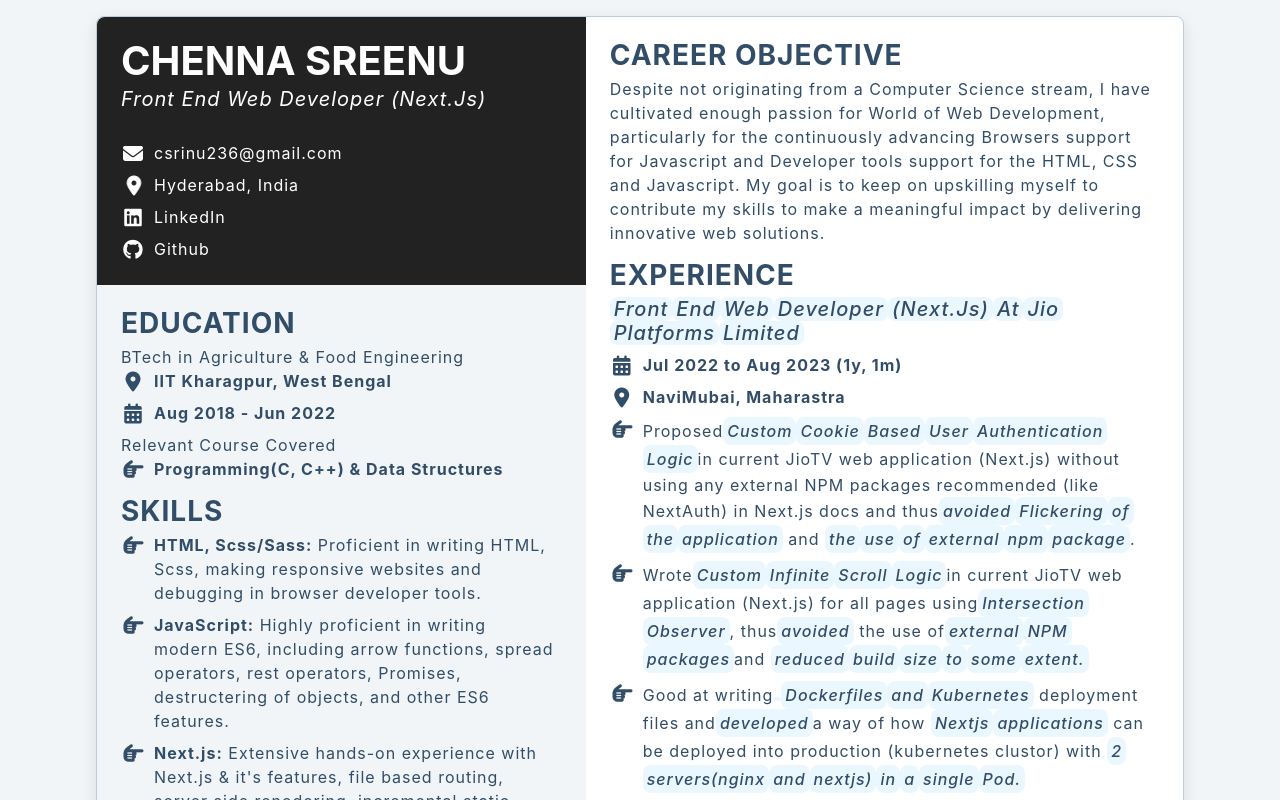
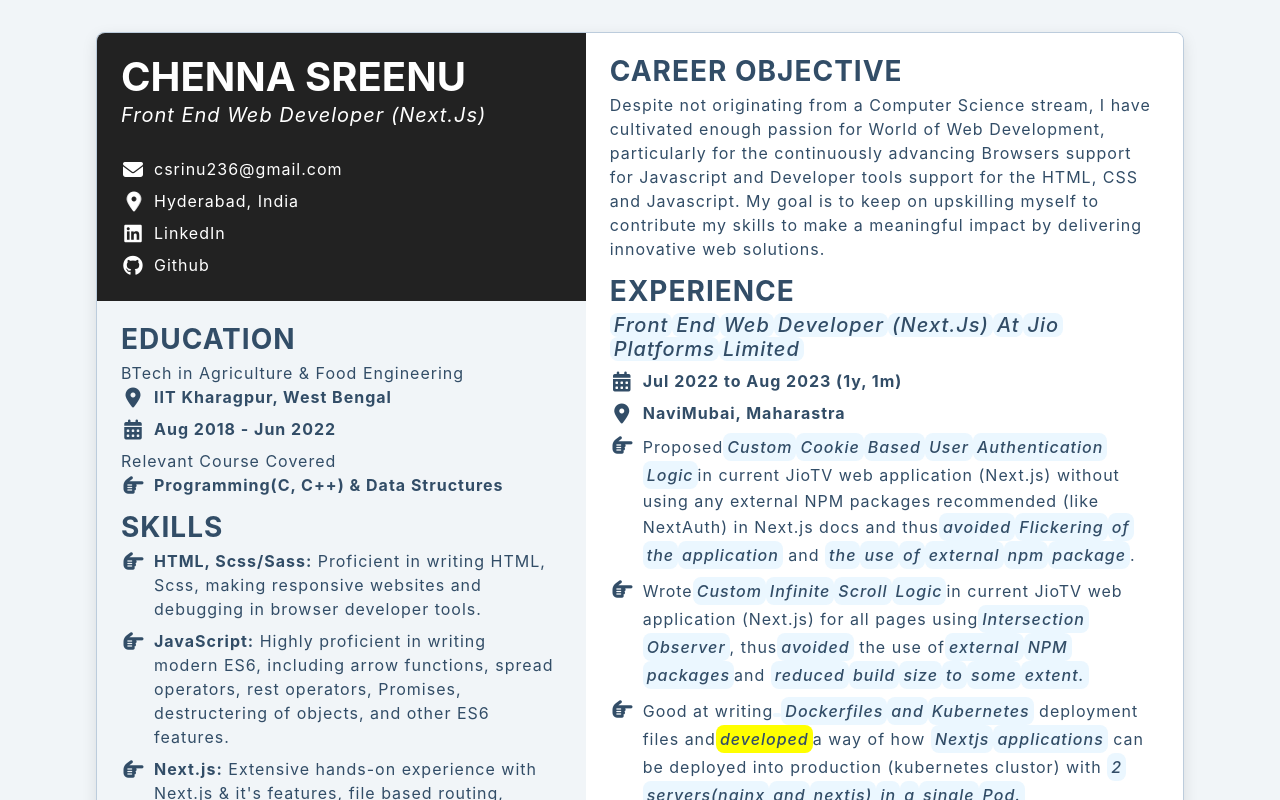
Before and after one commit to csrinu236/resume-maker, a Next.js app: page / in a window 1280 px wide. Shown: the top 800 px of the page. Built offline with nearby package versions, Linux system fonts and the light colour scheme.

Commit message:
styles changed

```diff
--- a/styles/main.scss
+++ b/styles/main.scss
@@ -173,7 +173,7 @@ p {
 }
 /* section */
 .section {
-  padding: 1rem 0;
+  padding: 2rem 0;
 }
 
 .mb-0 {
@@ -283,6 +283,10 @@ p {
   span {
     margin-right: 0.5rem;
   }
+
+  a.medium-link i {
+    background: yellow;
+  }
 }
 
 // =============================
```
